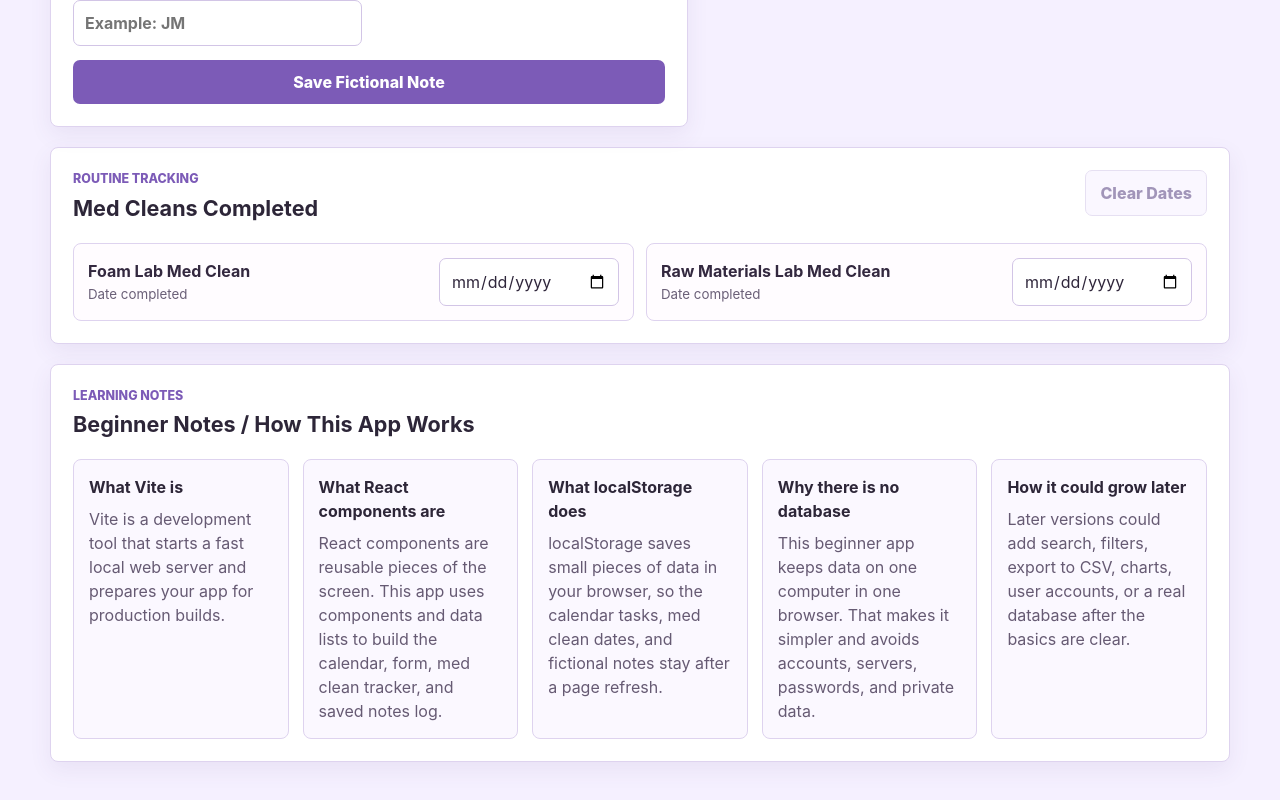
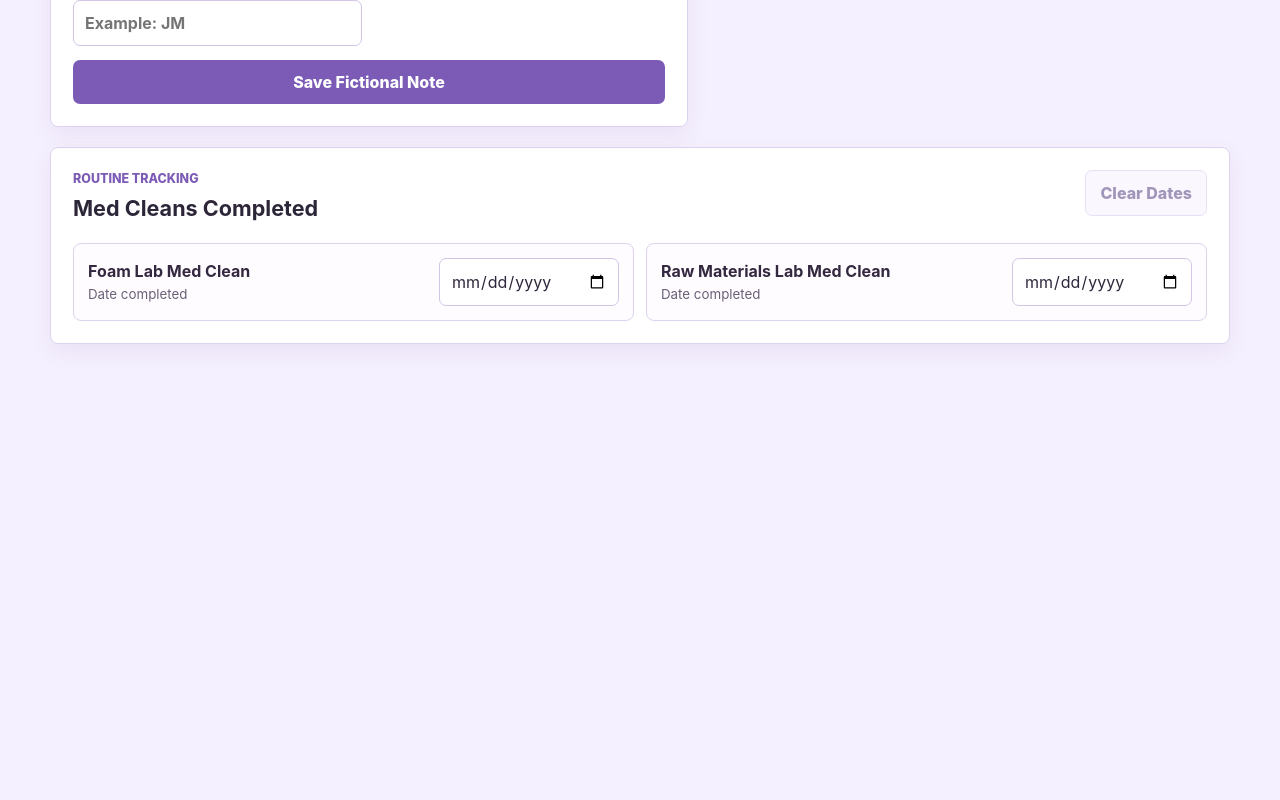
Before and after one commit to jodymichaud/ai-foundations-part-2, a React (Vite) app in the folder ai-lab-notes/: page / in a window 1280 px wide. Shown: the part 1992-2792 px from the top of the page. After the commit the page ends 2404 px from the top, so only its background shows below. Built offline with nearby package versions, Linux system fonts and the light colour scheme.

Commit message:
Remove learning notes section

```diff
--- a/ai-lab-notes/src/main.jsx
+++ b/ai-lab-notes/src/main.jsx
@@ -550,54 +550,6 @@ function App() {
         </div>
       </section>
 
-      <section className="card">
-        <div className="section-heading">
-          <div>
-            <p className="eyebrow">Learning notes</p>
-            <h2>Beginner Notes / How This App Works</h2>
-          </div>
-        </div>
-        <div className="learning-grid">
-          <article>
-            <h3>What Vite is</h3>
-            <p>
-              Vite is a development tool that starts a fast local web server and
-              prepares your app for production builds.
-            </p>
-          </article>
-          <article>
-            <h3>What React components are</h3>
-            <p>
-              React components are reusable pieces of the screen. This app uses
-              components and data lists to build the calendar, form, med clean
-              tracker, and saved notes log.
-            </p>
-          </article>
-          <article>
-            <h3>What localStorage does</h3>
-            <p>
-              localStorage saves small pieces of data in your browser, so the
-              calendar tasks, med clean dates, and fictional notes stay after a
-              page refresh.
-            </p>
-          </article>
-          <article>
-            <h3>Why there is no database</h3>
-            <p>
-              This beginner app keeps data on one computer in one browser. That
-              makes it simpler and avoids accounts, servers, passwords, and
-              private data.
-            </p>
-          </article>
-          <article>
-            <h3>How it could grow later</h3>
-            <p>
-              Later versions could add search, filters, export to CSV, charts,
-              user accounts, or a real database after the basics are clear.
-            </p>
-          </article>
-        </div>
-      </section>
     </main>
   );
 }
--- a/ai-lab-notes/src/styles.css
+++ b/ai-lab-notes/src/styles.css
@@ -366,34 +366,7 @@ dd {
   color: #33283f;
 }
 
-.learning-grid {
-  display: grid;
-  grid-template-columns: repeat(5, minmax(0, 1fr));
-  gap: 14px;
-}
-
-.learning-grid article {
-  border: 1px solid #ded3ef;
-  border-radius: 8px;
-  padding: 15px;
-  background: #fbf8ff;
-}
-
-.learning-grid h3 {
-  margin: 0 0 8px;
-  font-size: 1rem;
-}
-
-.learning-grid p {
-  margin: 0;
-  color: #665a73;
-}
-
 @media (max-width: 980px) {
-  .learning-grid {
-    grid-template-columns: repeat(2, minmax(0, 1fr));
-  }
-
   .content-grid {
     grid-template-columns: 1fr;
   }
@@ -431,8 +404,7 @@ dd {
   }
 
   .lab-form,
-  .med-clean-list,
-  .learning-grid {
+  .med-clean-list {
     grid-template-columns: 1fr;
   }
 
```
Also changed, not shown: 1 other file (tests, documents, lock files or other folders).
